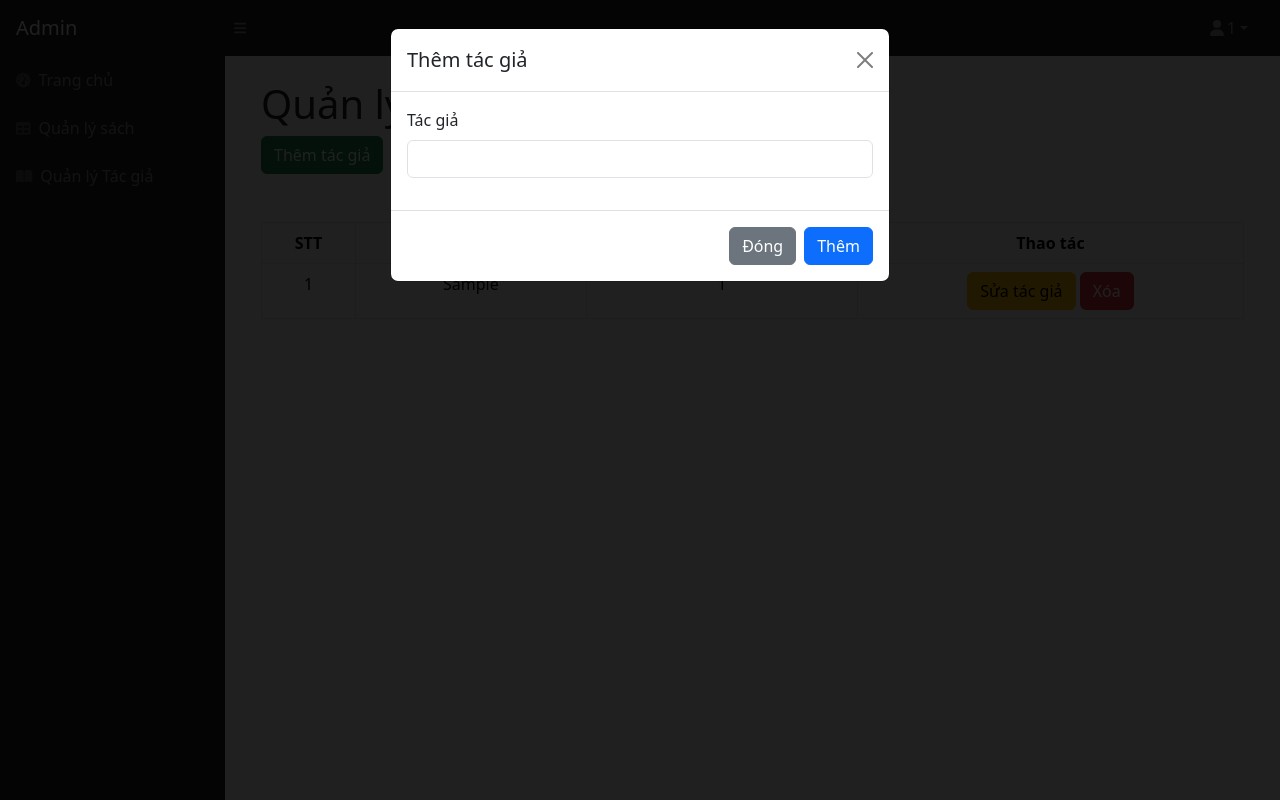
After one commit to nguyendoanhchinh/book_library, a PHP site: page /admin/authors.php in a window 1280 px wide, after a click on "Thêm tác giả". The commit adds this page. Run offline with PHP 8.4, Linux system fonts and the light colour scheme; the visitor is signed in with stand-in values (Sample User, id 1); tables that the repository leaves empty or names only in its code hold one stand-in row (values such as "Sample post"); some libraries are stand-ins or nearby versions.

Commit message:
thong tin tac gia

```diff
--- /dev/null
+++ b/admin/authors.php
@@ -0,0 +1,123 @@
+<?php
+session_start();
+?>
+<!DOCTYPE html>
+<html lang="en">
+
+<head>
+    <meta charset="utf-8" />
+    <meta http-equiv="X-UA-Compatible" content="IE=edge" />
+    <meta name="viewport" content="width=device-width, initial-scale=1, shrink-to-fit=no" />
+    <meta name="description" content="" />
+    <meta name="author" content="" />
+    <title> Admin</title>
+    <script src="https://cdn.jsdelivr.net/npm/bootstrap@5.3.0-alpha3/dist/js/bootstrap.bundle.min.js" integrity="sha384-ENjdO4Dr2bkBIFxQpeoTz1HIcje39Wm4jDKdf19U8gI4ddQ3GYNS7NTKfAdVQSZe" crossorigin="anonymous"></script>
+    <link href="https://cdn.jsdelivr.net/npm/simple-datatables@7.1.2/dist/style.min.css" rel="stylesheet" />
+    <link href="css/styles.css" rel="stylesheet" />
+    <script src="https://use.fontawesome.com/releases/v6.3.0/js/all.js" crossorigin="anonymous"></script>
+    <script src="https://ajax.googleapis.com/ajax/libs/jquery/3.3.1/jquery.min.js"></script>
+    <link href="https://cdn.jsdelivr.net/npm/bootstrap@5.3.0-alpha3/dist/css/bootstrap.min.css" rel="stylesheet" integrity="sha384-KK94CHFLLe+nY2dmCWGMq91rCGa5gtU4mk92HdvYe+M/SXH301p5ILy+dN9+nJOZ" crossorigin="anonymous">
+</head>
+
+<body class="sb-nav-fixed">
+    <?php
+    include "inc/nav.php";
+    ?>
+    <div id="layoutSidenav">
+        <div id="layoutSidenav_nav">
+            <?php include "inc/sidebar.php"; ?>
+        </div>
+        <div id="layoutSidenav_content">
+            <div class="container">
+                <main>
+                    <div class="container-fluid px-4">
+                        <div class="modal fade" id="exampleModal" tabindex="-1" aria-labelledby="exampleModalLabel" aria-hidden="true">
+                            <div class="modal-dialog">
+                                <div class="modal-content">
+                                    <div class="modal-header">
+                                        <h1 class="modal-title fs-5" id="exampleModalLabel">Thêm tác giả</h1>
+                                        <button type="button" class="btn-close" data-bs-dismiss="modal" aria-label="Close"></button>
+                                    </div>
+                                    <div class="modal-body">
+                                        <form>
+                                            <div class="mb-3">
+                                                <label for="tacgia" class="form-label">Tác giả</label>
+                                                <input type="text" class=" form-control" id="tacgia" name="tacgia" aria-describedby="tacgia">
+                                            </div>
+                                        </form>
+                                    </div>
+                                    <div class="modal-footer">
+                                        <button type="button" class="btn btn-secondary" data-bs-dismiss="modal">Đóng</button>
+                                        <button type="button" class="btn btn-primary" id="btnAdd">Thêm</button>
+                                    </div>
+                                </div>
+                            </div>
+                        </div>
+                        <!-- Modal sửa -->
+                        <div class="modal fade" id="suaModal" tabindex="-1" aria-labelledby="exampleModalLabel" aria-hidden="true">
+                            <div class="modal-dialog">
+                                <div class="modal-content">
+                                    <div class="modal-header">
+                                        <h1 class="modal-title fs-5" id="exampleModalLabel">Sửa Tác giả</h1>
+                                        <button type="button" class="btn-close" data-bs-dismiss="modal" aria-label="Close"></button>
+                                    </div>
+                                    <div class="modal-body">
+                                        <form>
+                                        <div class="mb-3">
+                                                <label for="idtacgia" class="form-label">Mã tác giả</label>
+                                                <input type="text" class="form-control" id="idtacgia" name="idtacgia" aria-describedby="idtacgia" disabled>
+                                                <input type="hidden" id="hidden_id">
+                                            </div>
+                                            <div class="mb-3">
+                                                <label for="tentacgia" class="form-label">Tên tác giả</label>
+                                                <input type="text" class="form-control" id="tentacgia" name="tentacgia" aria-describedby="tentacgia">
+                                                <input type="hidden" id="hidden_id">
+                                            </div>
+                                        </form>
+                                    </div>
+                                    <div class="modal-footer">
+                                        <button type="button" class="btn btn-secondary" data-bs-dismiss="modal">Đóng</button>
+                                        <button type="button" class="btn btn-primary" id="btnupdate">Sửa</button>
+                                    </div>
+                                </div>
+                            </div>
+                        </div>
+                        <h1 class="mt-4">Quản lý Tác giả</h1>
+                        <ol class="breadcrumb mb-4">
+                            <button type="button" class="btn btn-success " data-bs-toggle="modal" data-bs-target="#exampleModal">
+                                Thêm tác giả
+                            </button>
+                            <table class="table table-bordered mt-5">
+                                <thead class="thead-dark">
+                                    <tr >
+                                        <th class="text-center">STT</th>
+                                        <th class="text-center">Tên thể loại</th>
+                                        <th class="text-center">Số lượng sách</th>
+                                        <th class="text-center">Thao tác</th>
+
+                                    </tr>
+                                </thead>
+                                <tbody id="listAuthor">
+
+                                </tbody>
+                            </table>
+                        </ol>
+                    </div>
+                </main>
+            </div>
+        </div>
+    </div>
+    <script src="js/author.js"></script>
+    <script src="js/category.js"></script>
+    <script src="https://cdn.jsdelivr.net/npm/bootstrap@5.3.0-alpha3/dist/js/bootstrap.bundle.min.js" integrity="sha384-ENjdO4Dr2bkBIFxQpeoTz1HIcje39Wm4jDKdf19U8gI4ddQ3GYNS7NTKfAdVQSZe" crossorigin="anonymous"></script>
+    <script src="https://cdn.jsdelivr.net/npm/bootstrap@5.2.3/dist/js/bootstrap.bundle.min.js" crossorigin="anonymous"></script>
+    <script src="js/scripts.js"></script>
+    <script src="https://cdnjs.cloudflare.com/ajax/libs/Chart.js/2.8.0/Chart.min.js" crossorigin="anonymous"></script>
+    <script src="assets/demo/chart-area-demo.js"></script>
+    <script src="assets/demo/chart-bar-demo.js"></script>
+    <script src="https://cdn.jsdelivr.net/npm/simple-datatables@7.1.2/dist/umd/simple-datatables.min.js" crossorigin="anonymous"></script>
+
+    <script src="js/books.js"></script>
+</body>
+
+</html>
--- a/admin/bookmodel.php
+++ b/admin/bookmodel.php
@@ -2,29 +2,33 @@
 include "../database/connect.php";
 $action = $_POST['action'];
 
-//
-
-// sua
-if($action=='sua'){
-    $id=$_POST['id'];
-    $tensach=$_POST['s_tensach'];
-    $giasach=$_POST['s_giasach'];
-    $sachgiamgia=$_POST['s_sachgiamgia'];
-    $nxb=$_POST['s_nxb'];
-    $namxuatban=$_POST['s_namxuatban'];
-    $sotrang=$_POST['s_sotrang'];
-    $soluong=$_POST['s_soluong'];
-    $ngonngu=$_POST['s_ngonngu'];
-    $tacgia=$_POST['s_tacgia'];
-    $theloai=$_POST['s_theloai'];
-    $sql="UPDATE `sach` SET `s_ten`='$tensach',`s_gia`='$giasach',`s_giamgia`=' $sachgiamgia',`nxb`=' $nxb',
-    `namxuatban`=' $namxuatban',`sotrang`=' $sotrang',`soluong`='$soluong',`ngonngu`='$ngonngu',`tg_id`=' $tacgia'
-    ,`tl_id`=' $theloai' WHERE `s_id`='$id'";
-    $query=mysqli_query($conn,$sql);
-
+//thêm sách
+if ($action == 'addBook') {
 }
-
-// hiển thị
+// sửa sách
+if ($action == 'updateBook') {
+    $id = $_POST['id'];
+    $tensach = $_POST['s_tensach'];
+    $giasach = $_POST['s_giasach'];
+    $sachgiamgia = $_POST['s_sachgiamgia'];
+    $nxb = $_POST['s_nxb'];
+    $namxuatban = $_POST['s_namxuatban'];
+    $sotrang = $_POST['s_sotrang'];
+    $soluong = $_POST['s_soluong'];
+    $ngonngu = $_POST['s_ngonngu'];
+    // $tg_id=$_POST['s_tacgia'];
+    // $tl_id=$_POST['s_theloai'];
+    $sql = "UPDATE `sach` SET `s_ten`='$tensach',`s_gia`='$giasach',`s_giamgia`=' $sachgiamgia',`nxb`=' $nxb',
+    `namxuatban`=' $namxuatban',`sotrang`=' $sotrang',`soluong`='$soluong',`ngonngu`='$ngonngu',`tg_id`='$tg_id'
+    ,`tl_id`='$tl_id' WHERE `s_id`='$id'";
+    $query = mysqli_query($conn, $sql);
+    if ($query) {
+        echo "Sửa thành công";
+    } else {
+        echo "Sửa thất bại";
+    }
+}
+// hiển thị sách
 if ($action == 'loadData') {
     $load = $_POST['load'];
     $sql = "SELECT * from  sach INNER JOIN tacgia ON tacgia.tg_id = sach.tg_id
@@ -63,9 +67,10 @@ if ($action == 'loadData') {
                     Xóa
                 </button>
             </td>
-        <?php  }
-        ?>
-        <?php }
+            <?php  }
+    }
+
+//tim kiến sách
     if ($action == 'search') {
         $s_ten = $_POST['s_ten'];
         $sql = "SELECT * from  sach where s_ten like CONCAT('%$s_ten%') or nxb like CONCAT('%$s_ten%') limit 15";
@@ -84,7 +89,8 @@ if ($action == 'loadData') {
         ?>
         <?php
     }
-    if ($action == 'list_book') {
+//danh sách sách
+if ($action == 'list_book') {
         $id = $_POST['id'];
         $sql = "SELECT * from  sach INNER JOIN tacgia ON tacgia.tg_id = sach.tg_id
     INNER JOIN theloai ON sach.tl_id = theloai.tl_id   where s_id=$id ";
@@ -123,10 +129,39 @@ if ($action == 'loadData') {
             </td>
         <?php  }
         ?>
-    <?php }
+        <?php }
 
-    //update
-
-
-
-    ?>
+// xóa dữ liệu sách
+if ($action == 'deleteBook') {
+        $id = $_POST['id'];
+        $sql = "DELETE FROM `sach` WHERE s_id='$id'";
+        $query = mysqli_query($conn, $sql);
+        if ($query) {
+            echo "Xóa thành công";
+        } else {
+            echo "Xóa thất bại";
+        }
+    }
+//hiện thị danh sách tác giả
+if ($action == 'loadAuthor') {
+       //đếm tổng số sách của tác giả trong bảng sách cả tác giả không có quển sách nào
+        $sql="SELECT tacgia.tg_id, tacgia.tg_ten, COUNT(sach.tg_id) as tongsosach
+        FROM tacgia
+        LEFT JOIN sach ON sach.tg_id = tacgia.tg_id
+        GROUP BY tacgia.tg_id, tacgia.tg_ten";
+         $query = mysqli_query($conn, $sql);
+        $i=1;
+        while ($row = mysqli_fetch_assoc($query)) { ?>
+        <tr>
+            <td class="text-center"><?php echo $i++; ?></td>
+            <td class="text-center"><?php echo $row['tg_ten']; ?></td>
+            <td class="text-center"><?php echo $row['tongsosach']; ?></td>
+            <td style="text-align:center;" class="text-center"><button type="button" class="btn btn-warning text-center" data-bs-toggle="modal" data-bs-target="#suaModal">
+                    Sửa tác giả
+                </button>
+                <button class="btn btn-danger " id_delete="<?php echo $row['tg_id']; ?>">Xóa</button>
+            </td>
+        </tr>
+<?php }
+    }
+//thêm tác giả
--- a/admin/inc/sidebar.php
+++ b/admin/inc/sidebar.php
@@ -9,9 +9,9 @@
                             <div class="sb-nav-link-icon"><i class="fas fa-table"></i></div>
                             Quản lý sách
                         </a>
-                        <a class="nav-link " href="categorys.php" >
+                        <a class="nav-link " href="authors.php" >
                             <div class="sb-nav-link-icon"><i class="fas fa-book-open"></i></div>
-                            Quản lý Thể loại
+                            Quản lý Tác giả
                         </a>
                     </div>
                 </div>
--- /dev/null
+++ b/admin/js/author.js
@@ -0,0 +1,15 @@
+loadAuthor();
+
+function loadAuthor() {
+
+    var action = 'loadAuthor';
+    $.ajax({
+        type: 'POST',
+        url: "bookmodel.php",
+        data: { action: action },
+        success: function(data) {
+            console.log(data);
+            $('#listAuthor').html(data);
+        }
+    });
+}
```
Also changed, not shown: admin/books.php (+20 -32 lines), admin/categorys.php (deleted, +0 -82 lines), admin/js/books.js (+85 -18 lines).
